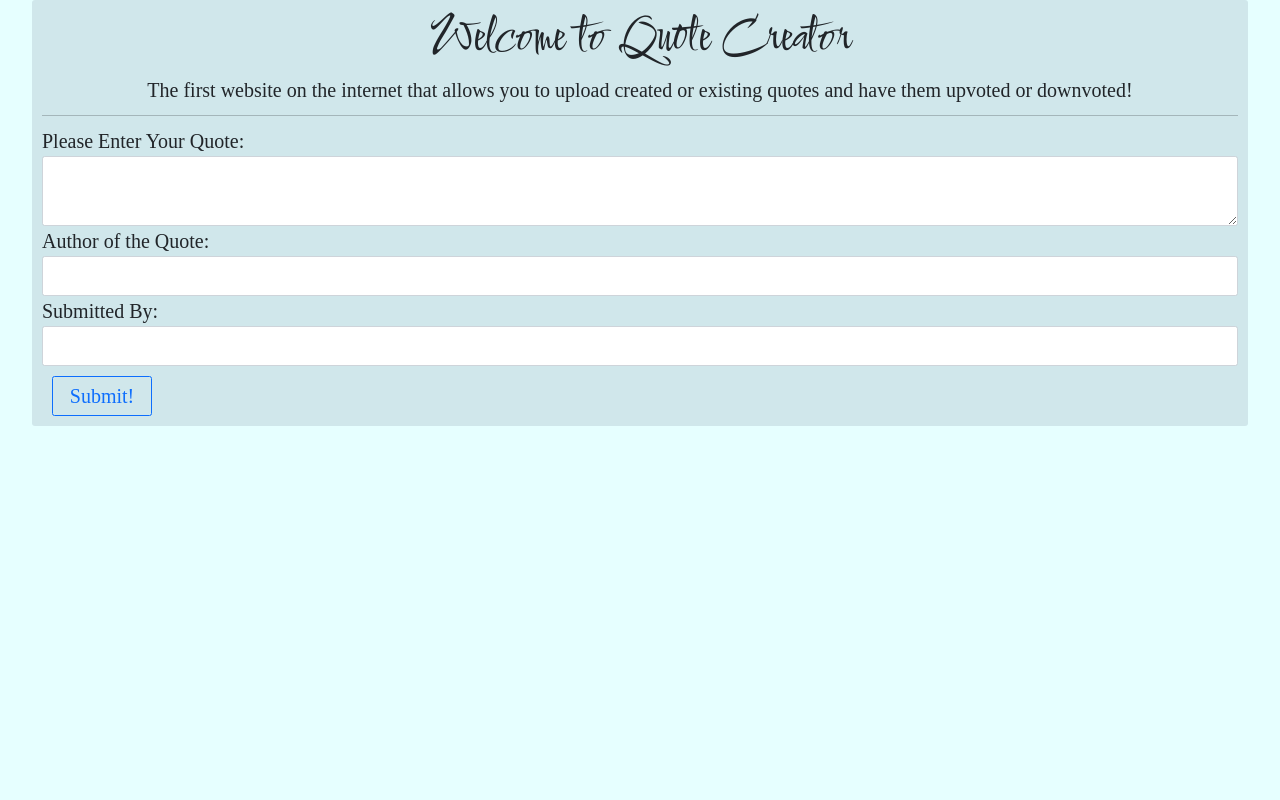
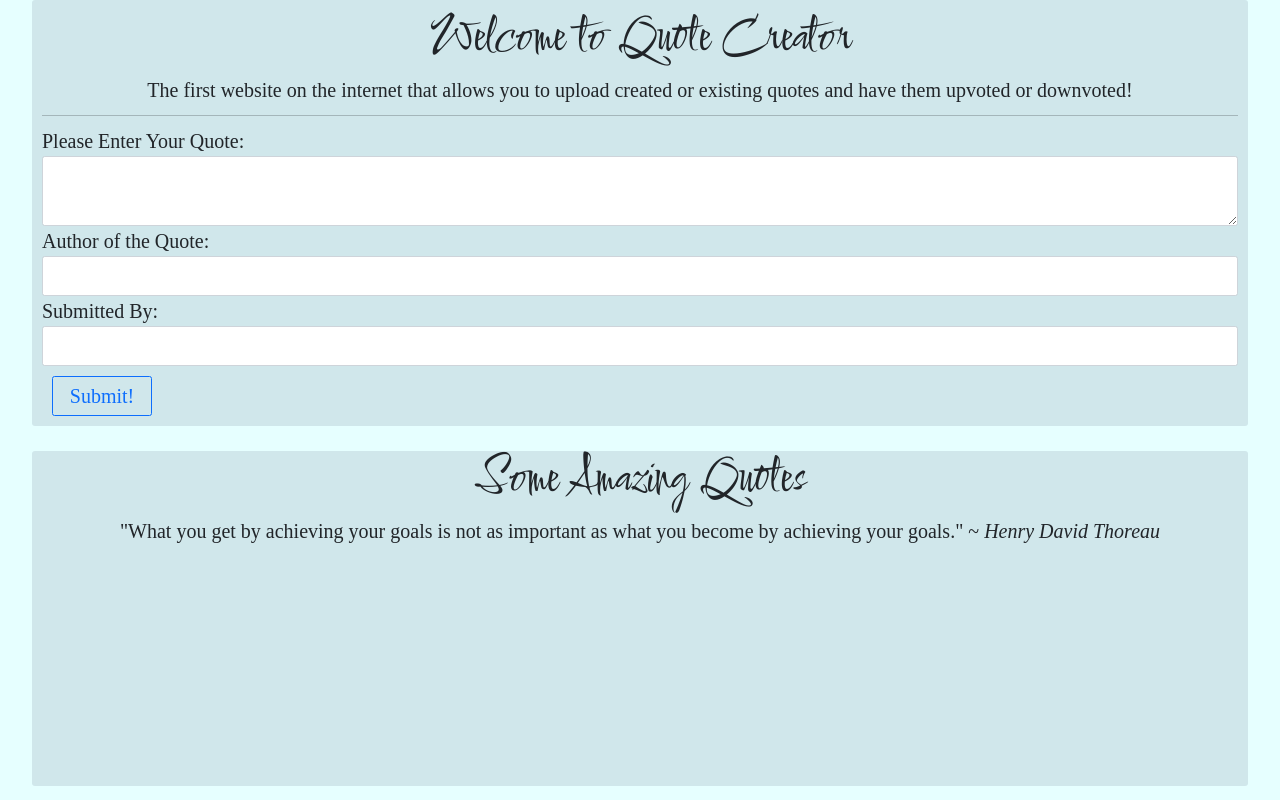
Before and after one commit to TimKirathe/quote-creator-angular, an Angular app: page / in a window 1280 px wide. Built offline with nearby package versions, Linux system fonts and the light colour scheme; a web font is replaced by a local one.

Commit message:
Created some pre-existing quotes for styling

```diff
--- a/src/app/quote-form/quote-form.component.html
+++ b/src/app/quote-form/quote-form.component.html
@@ -33,3 +33,21 @@
   </div>
   <app-quote-details [quotes]='quotes'></app-quote-details>
 </div>
+<br>
+<div class="contain2">
+  <div class="existingQuotes">
+    <h1>Some Amazing Quotes</h1>
+    <p>"What you get by achieving your goals is not as important as what you become by achieving your goals." ~ <em>Henry David Thoreau</em></p>
+    <br>
+    <p></p>
+    <br>
+    <p></p>
+    <br>
+    <p></p>
+    <br>
+    <p></p>
+    <br>
+    <p></p>
+    <br>
+  </div>
+</div>
--- a/src/styles.css
+++ b/src/styles.css
@@ -69,6 +69,22 @@ div.part2 h1 {
   font-family: 'Comforter', cursive;
 }
 
+div.contain2 {
+  width: 95%;
+  margin: auto;
+  font-size: 2rem;
+  text-align: center;
+  margin-top: 1rem;
+  border: 0 solid black;
+  border-radius: 0.3rem;
+  background-color: var(--background2)
+}
+div.existingQuotes h1 {
+  text-align: center;
+  font-size: 5rem;
+  font-family: 'Comforter', cursive;
+}
+
 .quotesDisplay {
   border-radius: 0.3rem;
   box-shadow: 0.3rem 0.3rem 0.8rem  grey;
```
